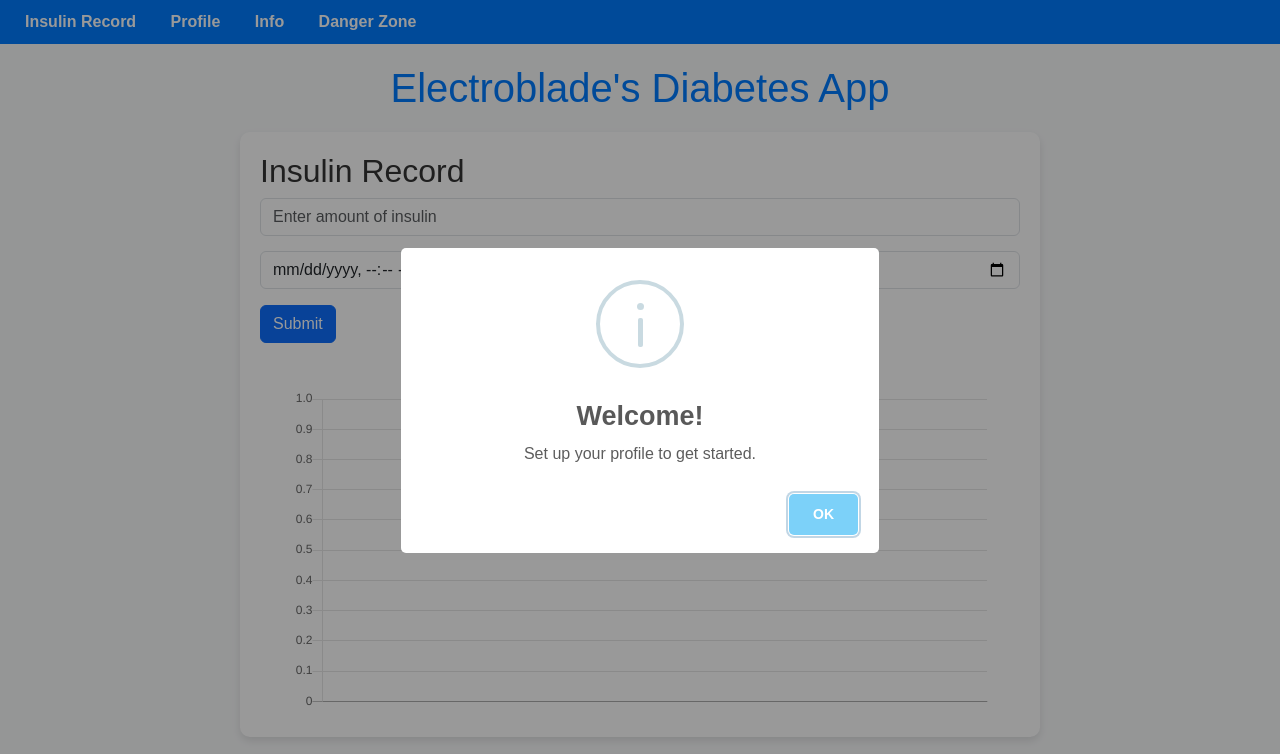
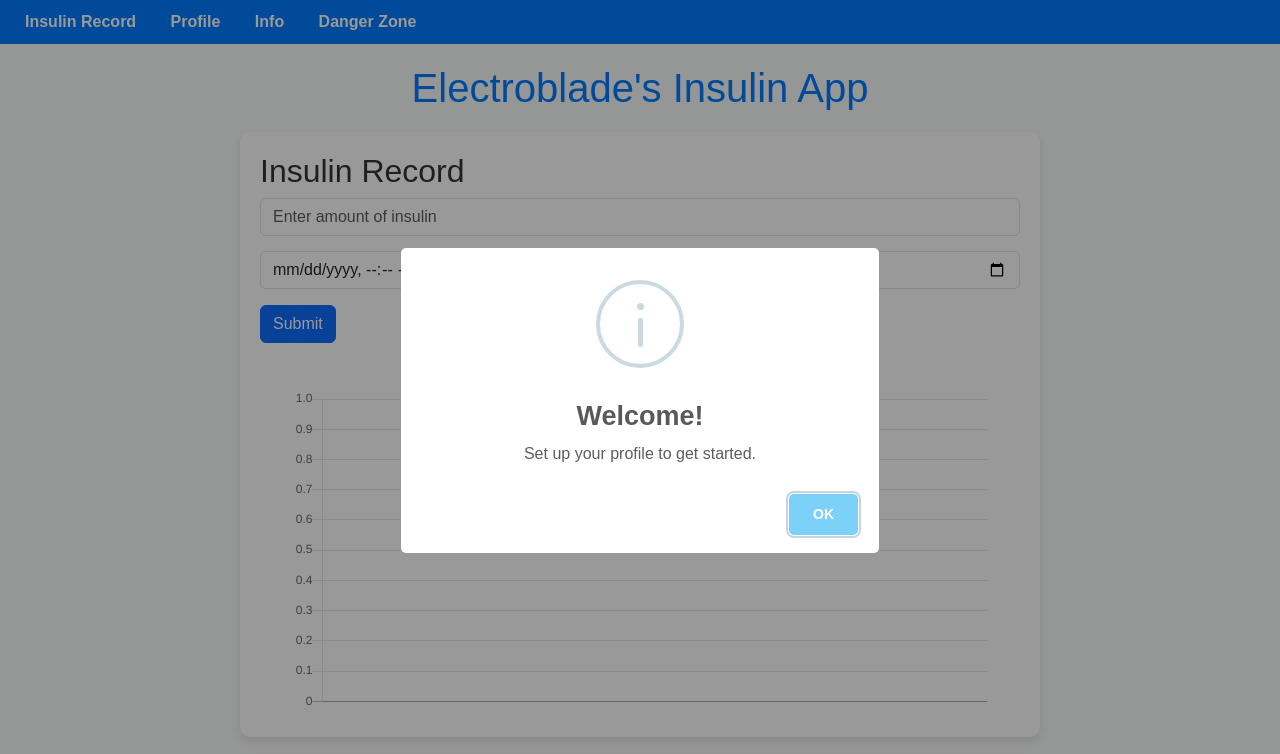
Before and after one commit to ElectrobladeCoder/PowerWeb, a plain HTML site: page index.html in a window 1280 px wide. Shown: the top 754 px of the page. Drawn offline with nearby package versions, Linux system fonts and the light colour scheme.

Commit message:
Update index.html

```diff
--- a/index.html
+++ b/index.html
@@ -75,7 +75,7 @@
         <a href="#dangerArea">Danger Zone</a>
     </nav>
 
-    <h1>Electroblade's Diabetes App</h1>
+    <h1>Electroblade's Insulin App</h1>
 
     <section id="insulinRecord">
         <h2>Insulin Record</h2>
```
